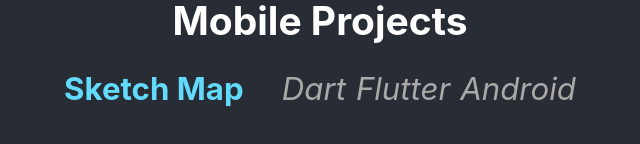
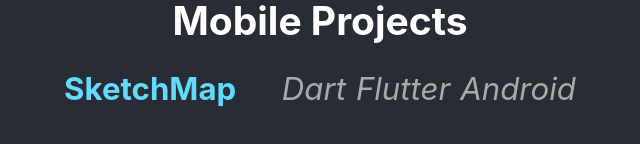
Before and after one commit to tatsumi6314/tatsumi6314.github.io, a React (Create React App) app: page / in a window 1280 px wide. Shown: the part 378-522 px from the top of the page, without its empty margins (320-960 px from the left). Built offline with nearby package versions, Linux system fonts and the light colour scheme.

Commit message:
アプリ名の不要なスペースを削除する

```diff
--- a/src/App.js
+++ b/src/App.js
@@ -64,7 +64,7 @@
           <ul>
             <PortfolioItem
               url="https://play.google.com/store/apps/details?id=com.sketch_map&hl=ja"
-              title="Sketch Map"
+              title="SketchMap"
               language="Dart"
               library="Flutter"
               platform="Android"
```
